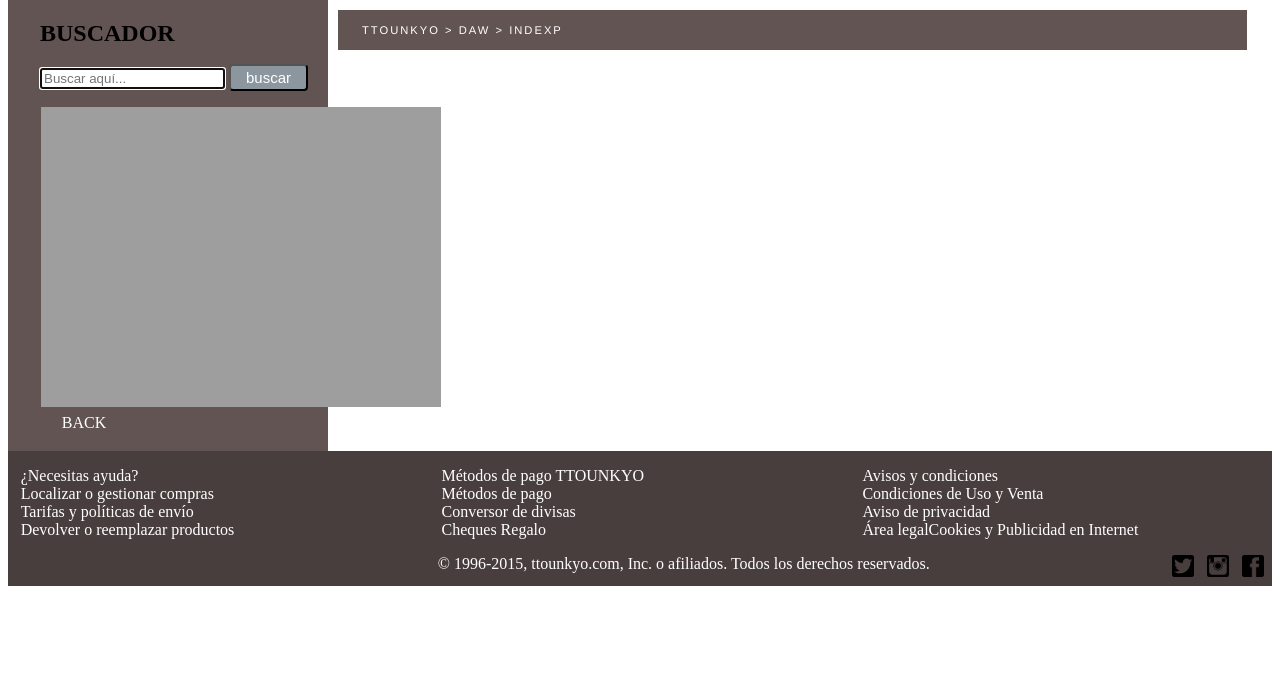
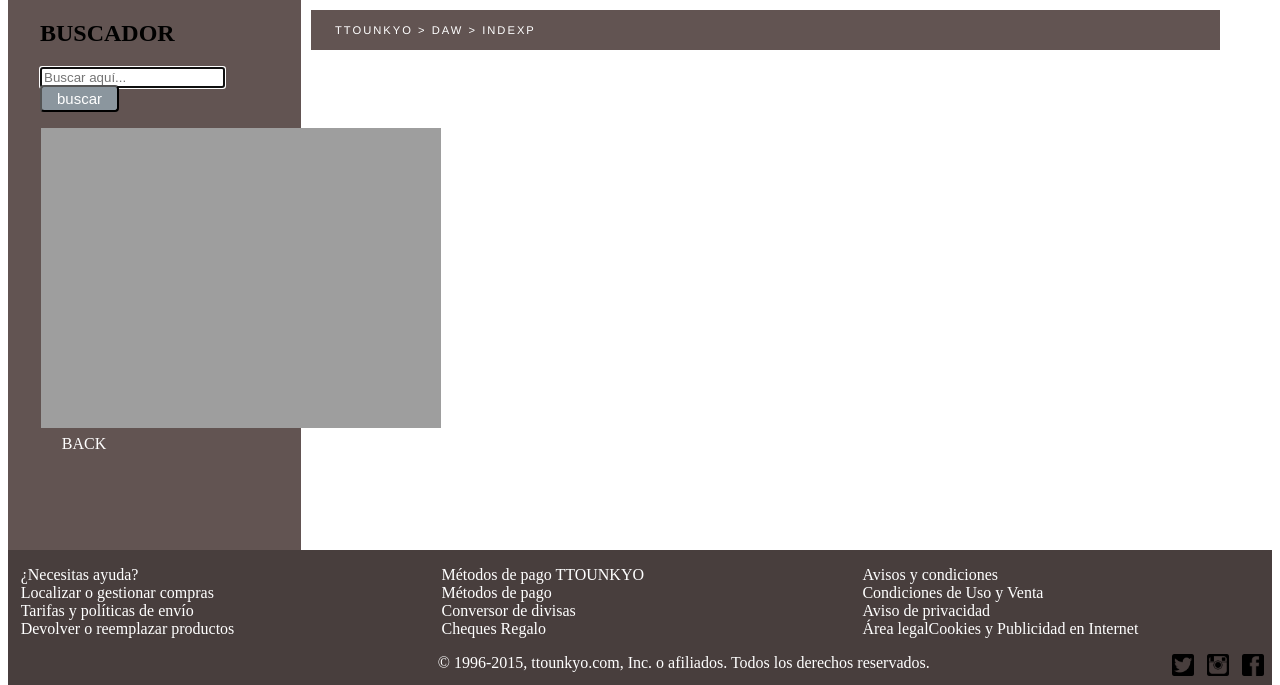
Before and after one commit to ttounkyo/proyecto, a PHP site: page /DAW/indexp.php in a window 1280 px wide. Shown: the part 158-843 px from the top of the page. Before the commit the page ends 744 px from the top, so only its background shows below. Run offline with PHP 8.4, Linux system fonts and the light colour scheme; data that the repository does not hold is empty; some libraries are stand-ins or nearby versions.

Commit message:
Poner el aside que ocupe dinamicamente pero no lo consigo

```diff
--- a/frontoffice/css/principal.css
+++ b/frontoffice/css/principal.css
@@ -135,18 +135,6 @@ ul#nav la{
 	font-size: 99%;
 
 }
-aside{
-	float: left;
-	background-color: #625452;
-	width: 25%;
-	height:100%;
-	min-height: 22em;
-	margin-left: .5em;
-
-}
-aside .busc{
-	margin-left: 2em;
-}
 section{
 	float: left;
 	margin: 10px;
@@ -214,7 +202,7 @@ a{
     left: -8px;
     width: 31%;
     /* background-color: red; */
-    padding: 0px;
+    /*padding: 0px;*/
     color: #52625A;
     font-size: 19px;
     border: 2px solid #6FAE90;
@@ -278,6 +266,20 @@ a{
 
 
 /*sidebar*/
+aside{
+	float: left;
+    background-color: #625452;
+    width: 293px;
+    min-height: 550px;
+    /* height: 500px; */
+    margin-left: .5em;
+
+}
+aside .busc{
+	margin-left: 2em;
+}
+
+
 ul.lista li {
 	color:#DBCCCC;
 	font-family: 'Arvo', serif;
```
